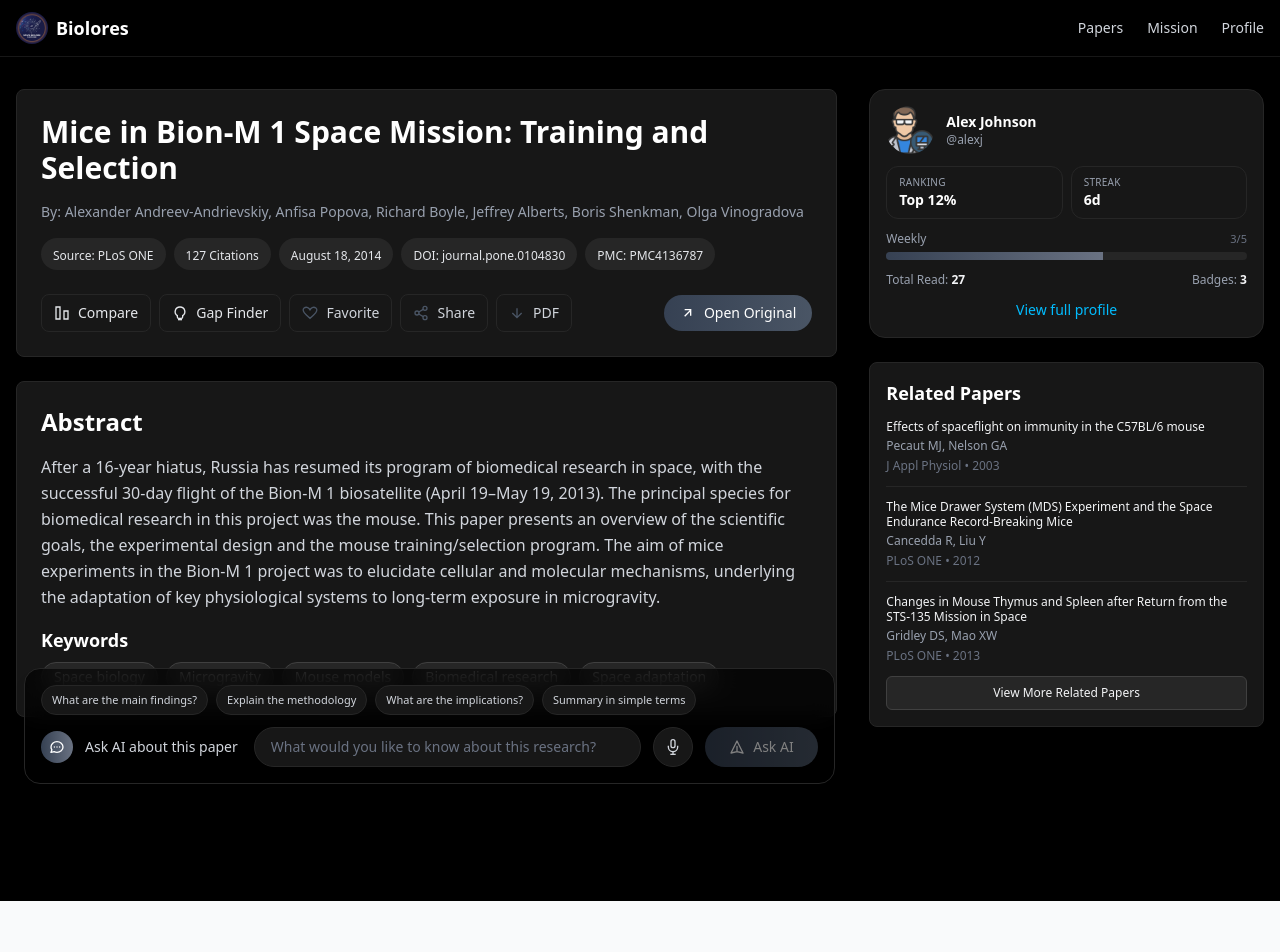
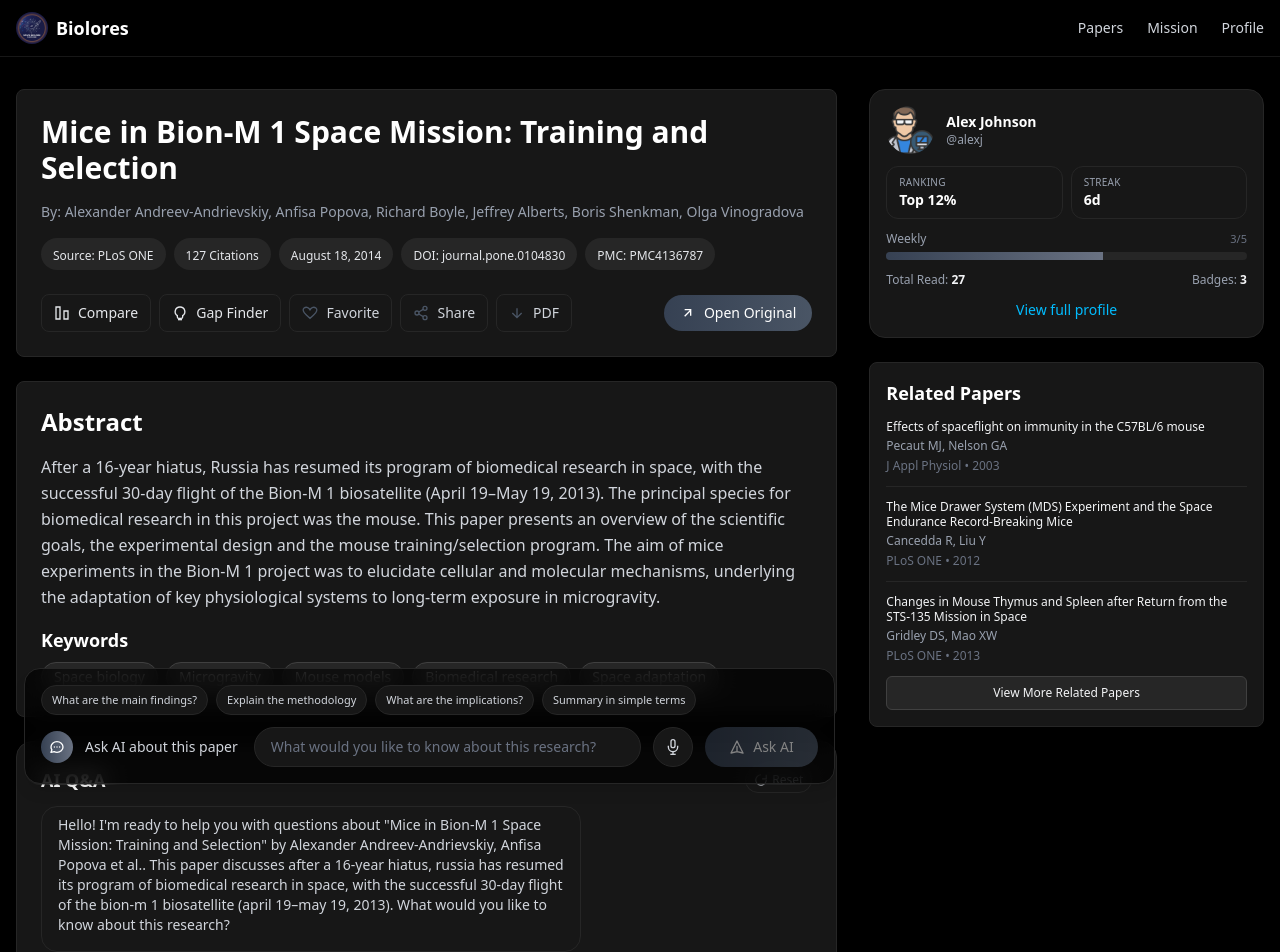
Before and after one commit to Abhaysoft-inc/nasa-space-apps-challenge-gzb, a Next.js app in the folder client/: page /papers/1 in a window 1280 px wide. Shown: the top 952 px of the page. Before the commit the page ends 901 px from the top, so only its background shows below. Built offline with nearby package versions, Linux system fonts and the light colour scheme.

Commit message:
fixed context in chatbot

```diff
--- a/client/src/app/papers/[paperId]/page.jsx
+++ b/client/src/app/papers/[paperId]/page.jsx
@@ -52,8 +52,21 @@ const PapersPage = () => {
     ]
 
     const requestChatCompletion = async (prompt) => {
+        // Add paper context to the query
+        const contextualQuery = `I am asking about the paper "${paperData.title}" by ${paperData.authors.join(', ')} published in ${paperData.source} (${paperData.date}).
+
+Paper Summary: ${paperData.summary}
+
+Keywords: ${paperData.keywords.join(', ')}
+
+My question about this paper: ${prompt}`
+
         const payload = {
-            query: prompt
+            query: contextualQuery,
+            chat_history: chatMessages.map(msg => ({
+                type: msg.type === 'user' ? 'user' : 'assistant',
+                message: msg.message
+            }))
         }
 
         const res = await fetch('http://127.0.0.1:8000/chat', {
@@ -70,6 +83,16 @@ const PapersPage = () => {
         if (data?.answer) return data.answer
         return 'I could not find a confident answer yet, but I will keep learning from this paper.'
     }
+
+    // Initialize chat with welcome message
+    useEffect(() => {
+        setChatMessages([
+            {
+                type: 'ai',
+                message: `Hello! I'm ready to help you with questions about "${paperData.title}" by ${paperData.authors.slice(0, 2).join(', ')}${paperData.authors.length > 2 ? ' et al.' : ''}. This paper discusses ${paperData.summary.split('.')[0].toLowerCase()}. What would you like to know about this research?`
+            }
+        ])
+    }, [])
 
     useEffect(() => {
         if (typeof window === 'undefined') return
```
